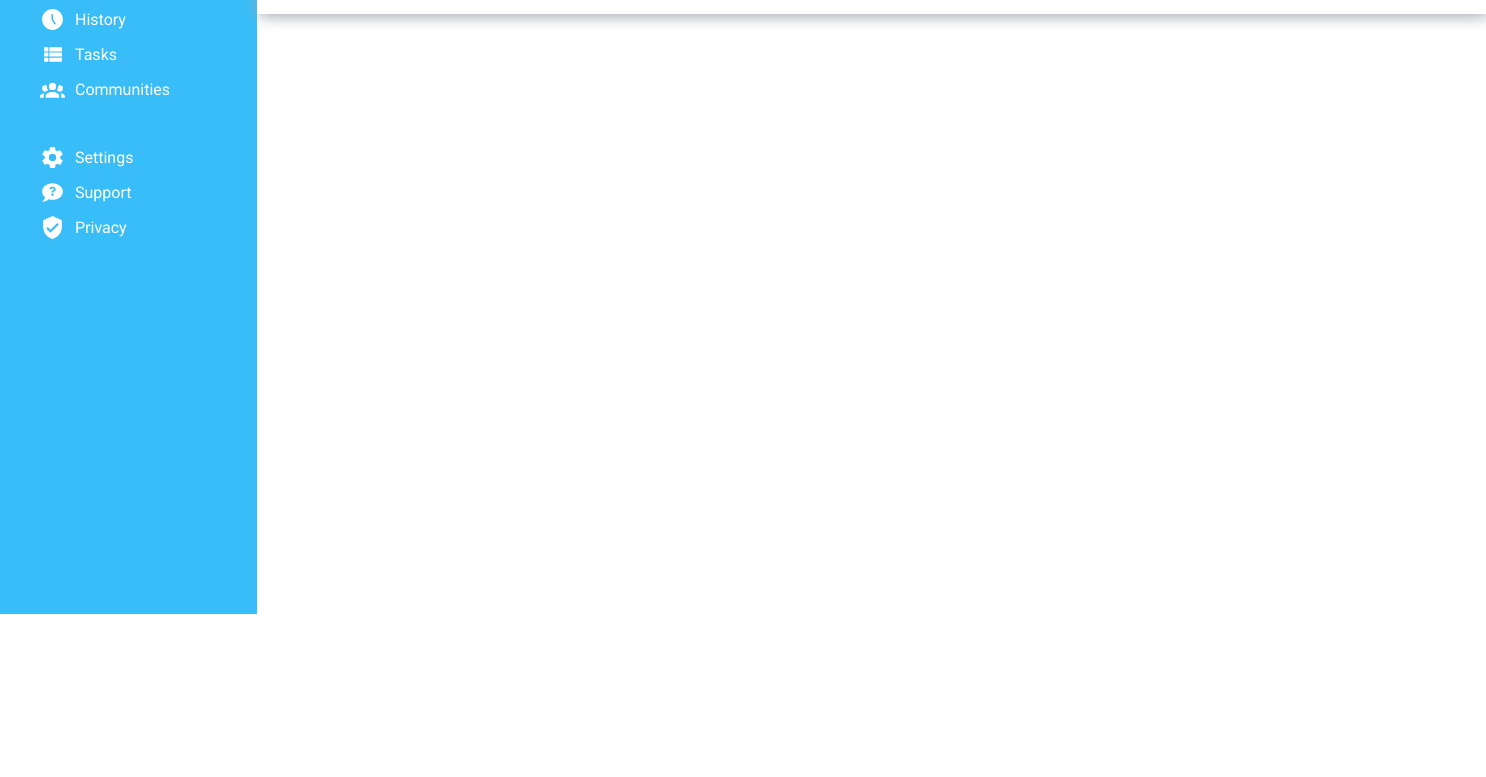
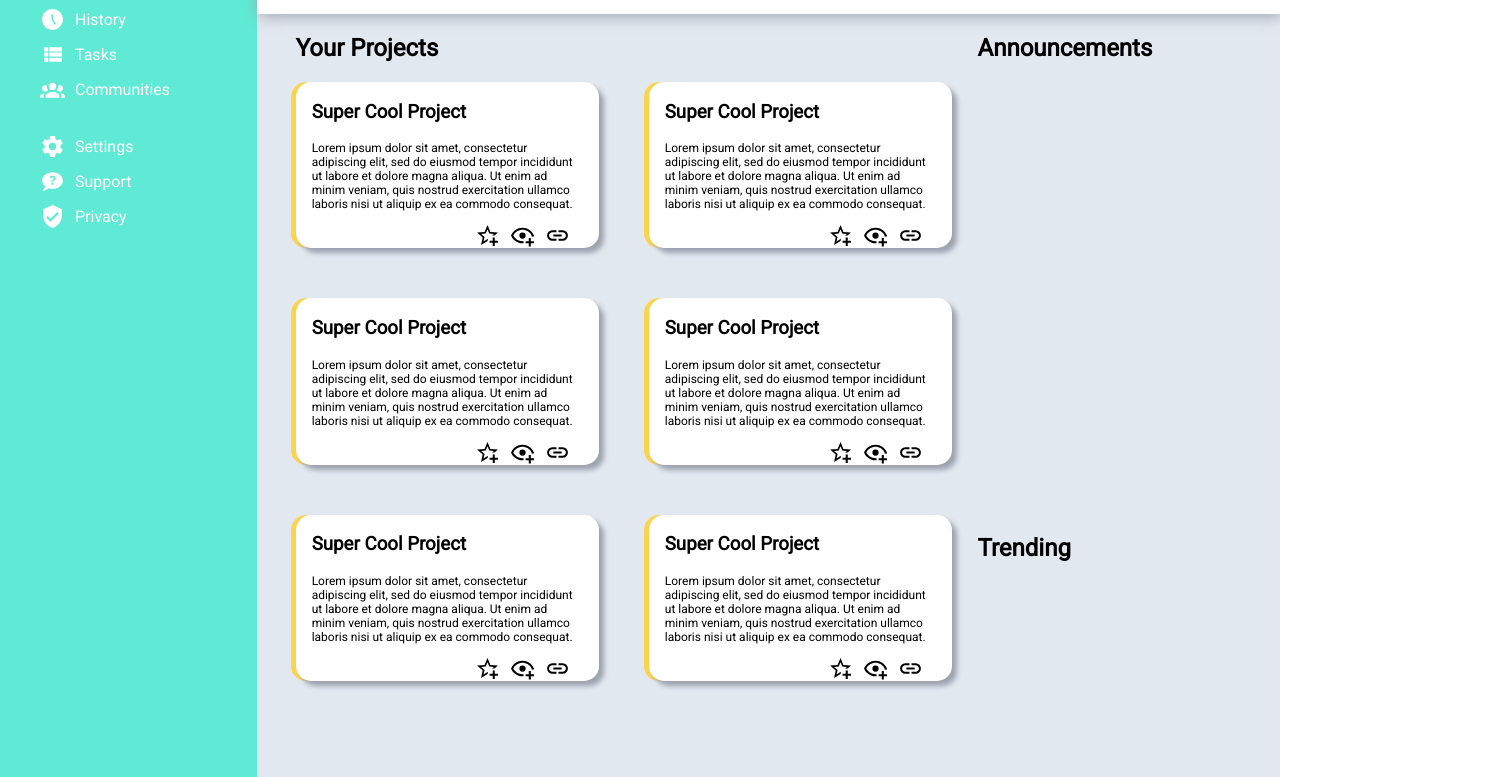
Before and after one commit to SLakehal27/Odin-Dashboard, a plain HTML site: page index.html in a window 1280 px wide. Shown: the part 186-963 px from the top of the page, 1486 px wide, since content can reach past the window. Before the commit the page ends 800 px from the top, so only its background shows below. Drawn offline with Linux system fonts and the light colour scheme.

Commit message:
Work on first part of header

```diff
--- a/index.html
+++ b/index.html
@@ -81,8 +81,8 @@
 
 
                 <div class="profileoptions">
-                    <img src = "./images/mark-harpur-K2s_YE031CA-unsplash.jpg" alt = "Profile Picture">
                     <div class="profile">
+                        <img src = "./images/mark-harpur-K2s_YE031CA-unsplash.jpg" alt = "Profile Picture">
                         <div class="profiletxt">
                             <p>Hi there,</p>
                             <p>Thor Odinson (@thor)</p>
@@ -96,9 +96,83 @@
                     </div>
                 </div>
 
+            </div>
+
             <div class="projects">
+                <div class = "projectgrid">
+                    <h2>Your Projects</h2>
+                    <div class="currentprojects">
+                        <div class="projectelem">
+                            <h3>Super Cool Project</h3>
+                            <p>Lorem ipsum dolor sit amet, consectetur adipiscing elit, sed do eiusmod tempor incididunt ut labore et dolore magna aliqua. Ut enim ad minim veniam, quis nostrud exercitation ullamco laboris nisi ut aliquip ex ea commodo consequat.</p>
+                            <div class = "projectimg">
+                                <img src = "./images/star-plus-outline.svg">
+                                <img src = "./images/eye-plus-outline.svg">
+                                <img src = "./images/link.svg">
+                            </div>
+                        </div>
 
+                        <div class="projectelem">
+                            <h3>Super Cool Project</h3>
+                            <p>Lorem ipsum dolor sit amet, consectetur adipiscing elit, sed do eiusmod tempor incididunt ut labore et dolore magna aliqua. Ut enim ad minim veniam, quis nostrud exercitation ullamco laboris nisi ut aliquip ex ea commodo consequat.</p>
+                            <div class = "projectimg">
+                                <img src = "./images/star-plus-outline.svg">
+                                <img src = "./images/eye-plus-outline.svg">
+                                <img src = "./images/link.svg">
+                            </div>
+                        </div>
+
+                        <div class="projectelem">
+                            <h3>Super Cool Project</h3>
+                            <p>Lorem ipsum dolor sit amet, consectetur adipiscing elit, sed do eiusmod tempor incididunt ut labore et dolore magna aliqua. Ut enim ad minim veniam, quis nostrud exercitation ullamco laboris nisi ut aliquip ex ea commodo consequat.</p>
+                            <div class = "projectimg">
+                                <img src = "./images/star-plus-outline.svg">
+                                <img src = "./images/eye-plus-outline.svg">
+                                <img src = "./images/link.svg">
+                            </div>
+                        </div>
+
+                        <div class="projectelem">
+                            <h3>Super Cool Project</h3>
+                            <p>Lorem ipsum dolor sit amet, consectetur adipiscing elit, sed do eiusmod tempor incididunt ut labore et dolore magna aliqua. Ut enim ad minim veniam, quis nostrud exercitation ullamco laboris nisi ut aliquip ex ea commodo consequat.</p>
+                            <div class = "projectimg">
+                                <img src = "./images/star-plus-outline.svg">
+                                <img src = "./images/eye-plus-outline.svg">
+                                <img src = "./images/link.svg">
+                            </div>
+                        </div>
+
+                        <div class="projectelem">
+                            <h3>Super Cool Project</h3>
+                            <p>Lorem ipsum dolor sit amet, consectetur adipiscing elit, sed do eiusmod tempor incididunt ut labore et dolore magna aliqua. Ut enim ad minim veniam, quis nostrud exercitation ullamco laboris nisi ut aliquip ex ea commodo consequat.</p>
+                            <div class = "projectimg">
+                                <img src = "./images/star-plus-outline.svg">
+                                <img src = "./images/eye-plus-outline.svg">
+                                <img src = "./images/link.svg">
+                            </div>
+                        </div>
+
+                        <div class="projectelem">
+                            <h3>Super Cool Project</h3>
+                            <p>Lorem ipsum dolor sit amet, consectetur adipiscing elit, sed do eiusmod tempor incididunt ut labore et dolore magna aliqua. Ut enim ad minim veniam, quis nostrud exercitation ullamco laboris nisi ut aliquip ex ea commodo consequat.</p>
+                            <div class = "projectimg">
+                                <img src = "./images/star-plus-outline.svg">
+                                <img src = "./images/eye-plus-outline.svg">
+                                <img src = "./images/link.svg">
+                            </div>
+                        </div>
+
+
+                    </div>
+                </div>
+
+                <div class="announcements">
+                    <h2>Announcements</h2>
+                </div>
+
+                <div class="trending">
+                    <h2>Trending</h2>
+                </div>
             </div>
-        </div>
     </body>
 </html>
--- a/styles.css
+++ b/styles.css
@@ -1,7 +1,7 @@
 @import url('https://fonts.googleapis.com/css2?family=Roboto&family=Ubuntu&display=swap');
 
-:root{
-    overflow: hidden;
+:root
+{
     min-height: 100vh;
     font-family: Roboto;
 }
@@ -13,18 +13,20 @@ body{
 .container{
     display: grid;
     grid-template-columns: 1fr 4fr;
-    grid-template-rows: 5fr 5fr 5fr 5fr;
+    grid-template-rows: 5fr 5fr 15fr 5fr;
     height: 100vh;
 }
 
 /* -- Sidebar --  */
+
 .sidebar{
-    background-color: #38bdf8;
+    background-color: #5eead4;
     display: grid;
-    grid-template-rows: 72px 1fr 2fr;
+    grid-template-rows: 72px 0.5fr 2fr;
     grid-column: 1;
     grid-row:1/5;
     padding-right:4vw;
+    height: 150vh;
 }
 
 .sidebar .logo{
@@ -59,6 +61,7 @@ body{
     list-style-type: none;
     display: flex;
     align-items: center;
+
 }
 
 .mainoptions a{
@@ -73,13 +76,14 @@ body{
     background: white;
     box-shadow: 2px 2px 15px #9ca3af;
     grid-row: 1/2;
+    z-index: 2;
 }
 
 .search{
     display: grid;
     grid-template-columns: 1fr 1fr;
     align-items: center;
-    padding-top: 10px;
+    padding-top: 15px;
 }
 
 .searchelem > .searchbar{
@@ -124,20 +128,21 @@ body{
     display: grid;
     grid-template-columns: 1fr 1fr 1fr 1fr;
     padding-left: 3vw;
-    margin-top:10px;
     align-items: center;
     gap:25px;
+    margin-top: 2vh;
 }
 
 .profile{
     display: grid;
-    grid-template-columns: 180px 180px 300px;
+    grid-template-columns: 100px 300px;
     gap:15px;
+    position: relative;
 }
 
 .profiletxt{
     display: grid;
-    grid-template-rows: 10px 2fr;
+    grid-template-rows: 20px 2fr;
 }
 .profiletxt p{
     font-weight: bold;
@@ -165,17 +170,86 @@ body{
     background: #38bdf8;
     height: 35px;
     width: 100px;
+    transition: 0.7s;
 }
 
 .profilebtns{
     display: flex;
     gap:25px;
     justify-content: flex-end;
+    position: absolute;
+    padding-right: 4vw;
+    right: 0;
+}
+
+.profileoptions button:hover{
+    background-color: #075985;
+    transition: 1s;
 }
 
 /* -- Main content -- */
-.projects{
+.projects
+{
+    display: grid;
+    grid-template-columns: 2fr 1fr;
+    grid-template-rows: 1fr 1fr;
     background: #e2e8f0;
     grid-row: 2/5;
-    z-index: -1;
+    z-index: 1;
+    padding-left: 3vw;
 }
+
+.projectgrid
+{
+    grid-row: 1/3;
+}
+
+.currentprojects{
+    display: grid;
+    grid-template-columns: 1fr 1fr;
+    grid-template-rows: 1fr 1fr 1fr;
+    gap: 50px;
+}
+
+.currentprojects .projectelem{
+    box-shadow: 5px 5px 5px #9ca3af, -5px 0px #fcd34d;
+}
+
+
+.projectelem{
+    background: white;
+    border-radius: 15px;
+    padding-left: 2vh;
+    padding-right: 2vh;
+    transform: 1s;
+}
+
+
+.projectelem img{
+    height: 25px;
+}
+
+.projectelem p{
+    font-size: 12px;
+}
+
+.projectelem:hover{
+    color: #075985;
+    transform: scale(1.1);
+    transition: 0.5s;
+}
+
+.projectimg{
+    display: flex;
+    justify-content: flex-end;
+    gap:10px;
+    padding-right:1vw;
+}
+
+.announcements{
+    margin-left: 2vw;
+}
+
+.trending{
+    margin-left: 2vw;
+}
```
Also changed, not shown: images/eye-plus-outline.svg (added), images/link.svg (added), images/star-plus-outline.svg (added).
